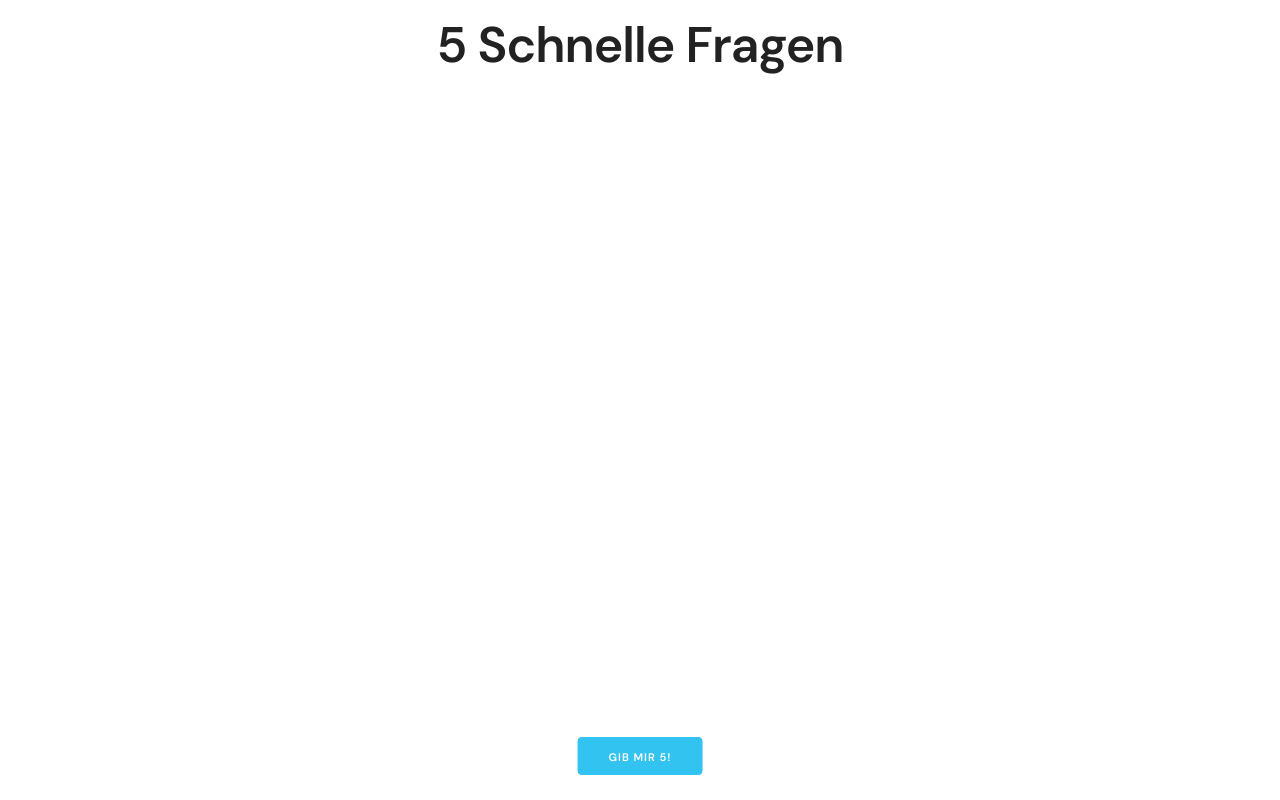
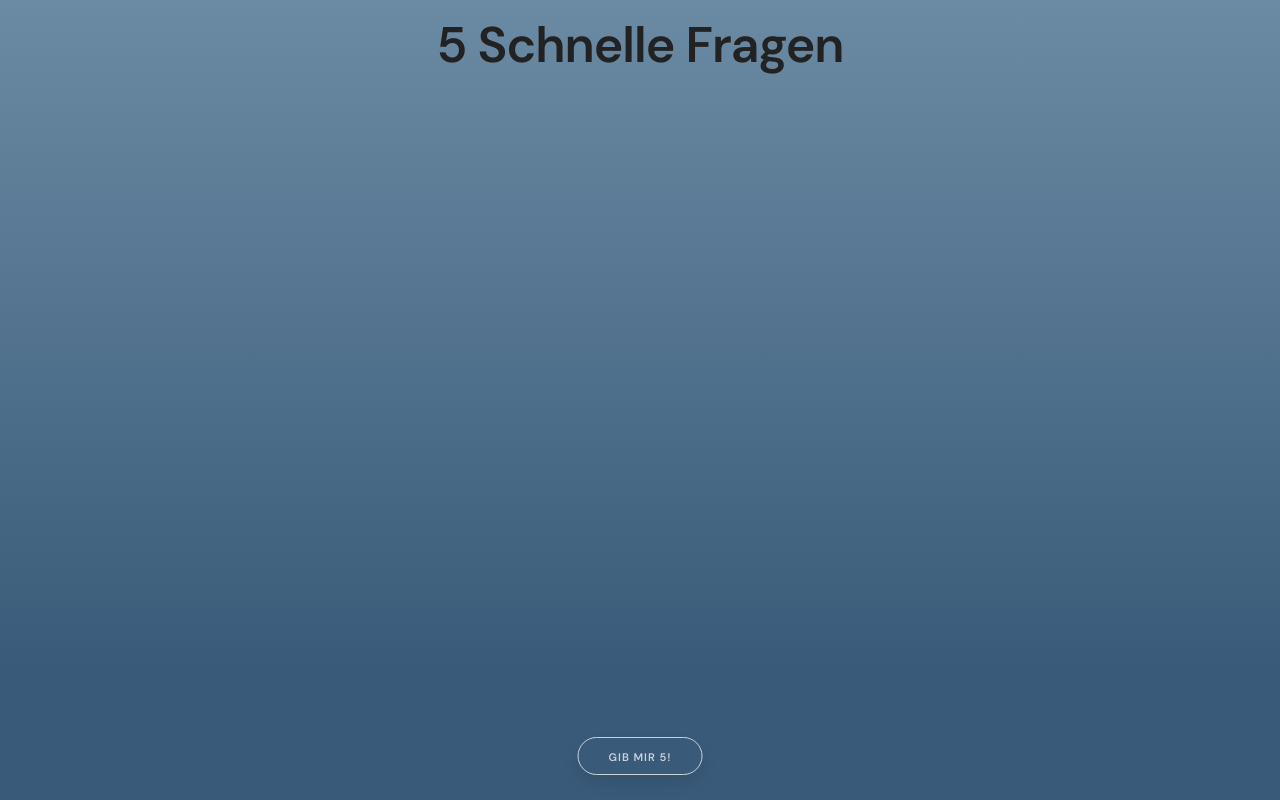
Before and after one commit to jis3r/5schnellefragen, a Svelte app: page / in a window 1280 px wide. Built offline with nearby package versions, Linux system fonts and the light colour scheme.

Commit message:
add: background styling

```diff
--- a/public/css/global.css
+++ b/public/css/global.css
@@ -1,6 +1,43 @@
 .button-low {
+	color: #c9d1d9 !important;
+	background-color: transparent !important;
+	border-color: #c9d1d9 !important;
 	position: absolute;
 	bottom: 0px;
 	left: 50%;
     transform: translate(-50%, 0);
+	border-radius: 1000px;
+	box-shadow: 0px 8px 15px rgba(0, 0, 0, 0.1);
 }
+
+.four {
+	background: rgb(107,138,163);
+	background: -moz-linear-gradient(180deg, rgba(107,138,163,1) 0%, rgba(57,91,121,1) 84%);
+	background: -webkit-linear-gradient(180deg, rgba(107,138,163,1) 0%, rgba(57,91,121,1) 84%);
+	background: linear-gradient(180deg, rgba(107,138,163,1) 0%, rgba(57,91,121,1) 84%);
+	filter: progid:DXImageTransform.Microsoft.gradient(startColorstr="#6b8aa3",endColorstr="#395b79",GradientType=1);
+}
+
+.three {
+	background: rgb(208,68,47);
+	background: -moz-linear-gradient(180deg, rgba(208,68,47,1) 0%, rgba(121,13,10,1) 84%);
+	background: -webkit-linear-gradient(180deg, rgba(208,68,47,1) 0%, rgba(121,13,10,1) 84%);
+	background: linear-gradient(180deg, rgba(208,68,47,1) 0%, rgba(121,13,10,1) 84%);
+	filter: progid:DXImageTransform.Microsoft.gradient(startColorstr="#d0442f",endColorstr="#790d0a",GradientType=1);
+}
+
+.two {
+	background: rgb(91,53,45);
+	background: -moz-linear-gradient(180deg, rgba(91,53,45,1) 0%, rgba(50,12,21,1) 84%);
+	background: -webkit-linear-gradient(180deg, rgba(91,53,45,1) 0%, rgba(50,12,21,1) 84%);
+	background: linear-gradient(180deg, rgba(91,53,45,1) 0%, rgba(50,12,21,1) 84%);
+	filter: progid:DXImageTransform.Microsoft.gradient(startColorstr="#5b352d",endColorstr="#320c15",GradientType=1);
+}
+
+.one {
+	background: rgb(156,79,67);
+	background: -moz-linear-gradient(180deg, rgba(156,79,67,1) 0%, rgba(71,44,38,1) 84%);
+	background: -webkit-linear-gradient(180deg, rgba(156,79,67,1) 0%, rgba(71,44,38,1) 84%);
+	background: linear-gradient(180deg, rgba(156,79,67,1) 0%, rgba(71,44,38,1) 84%);
+	filter: progid:DXImageTransform.Microsoft.gradient(startColorstr="#9c4f43",endColorstr="#472c26",GradientType=1);
+}
--- a/public/index.html
+++ b/public/index.html
@@ -20,6 +20,6 @@
 	<script defer src='/build/bundle.js'></script>
 </head>
 
-<body>
+<body class="four">
 </body>
 </html>
```
